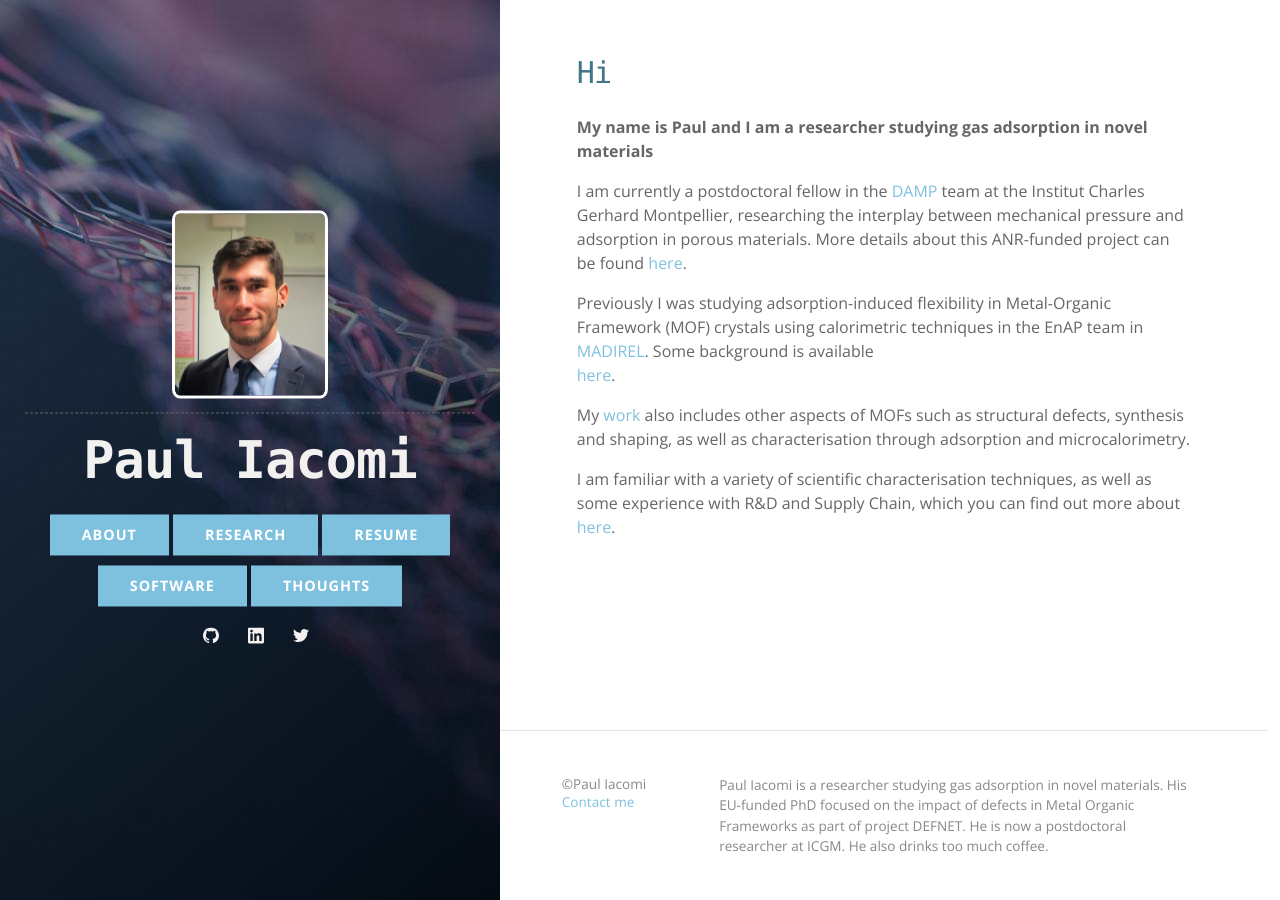
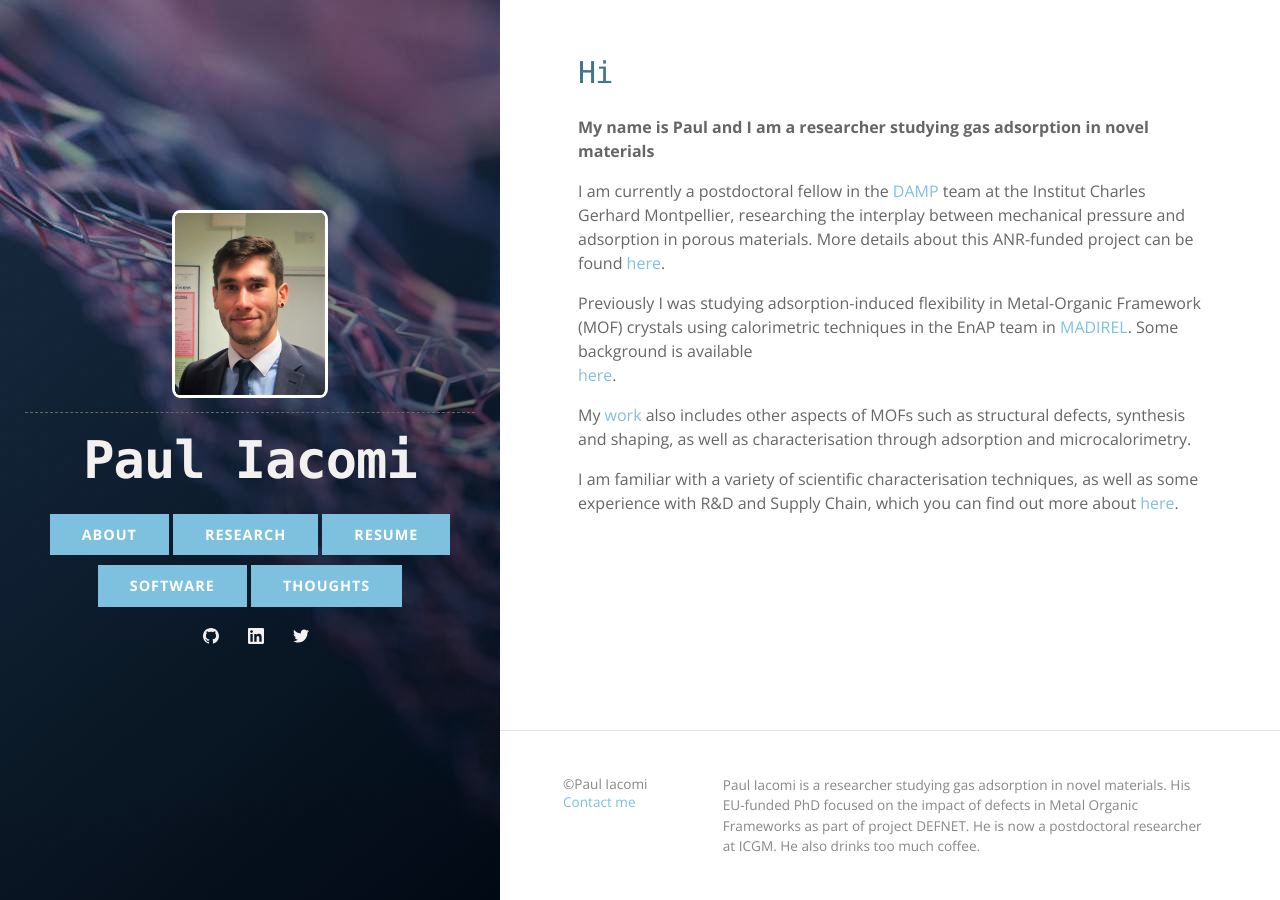
Before and after one commit to pauliacomi/pauliacomi.github.com, a Jekyll site: the page built from index.md, in a window 1280 px wide. Built offline with Jekyll 4.4.1, drawn with Linux system fonts in a browser that asks for light colours; our own code applies the rules of GitHub Pages for plain Markdown files.

Commit message:
flexbox all the things

```diff
--- a/_includes/header.html
+++ b/_includes/header.html
@@ -1,4 +1,4 @@
-<header class="header header-minimized" role="banner">
+<header class="header" role="banner">
     <div class="header-container">
         <a href="{{ '/' | relative_url}}" title="Home">
             <img class="profile-picture" src="/assets/images/me.jpg" alt="my photo" />
--- a/_sass/layout.scss
+++ b/_sass/layout.scss
@@ -1,28 +1,22 @@
 /* Header */
 
-// The header can occupy the whole screen
+// The header is a left part of a flexbox
 .header {
-    display: block;
-    position: fixed;
-    width: 100%;
-    height: 100%;
-    max-width: none;
-    z-index: 900;
+    flex: 2;
+    display: flex;
+    align-items: center;
     text-align: center;
-	background: url(../images/background.jpg) top left no-repeat #212657;
-}
-// An instance of the header which leaves room for content
-// Either located left or at the top depending on screen size
-.header-minimized {
-    width: 40%;
+    background:
+    linear-gradient(
+        140deg,
+        rgba(68, 68, 68, 0.3) 20%,
+        rgba(0, 0, 0, 0.6)),
+    url(../images/background.jpg) top left no-repeat #212657;
 
     @include large {
-        width: $header-width;
+        max-width: $header-width;
     }
     @include mobile {
-        position: relative;
-        height: auto;
-        width: 100%;
         padding-top: 5%;
     }
 }
@@ -31,23 +25,6 @@
 .header-container{
     width: 90%;
     margin: 0 auto;
-    position: relative;
-    z-index: 800;
-    top: 50%;
-    transform: translateY(-50%);
-}
-// A gradient overlay for the header image
-.header-overlay {
-    display: block;
-    position: absolute;
-    z-index: 0;
-    top: 0;
-    right: 0;
-    bottom: 0;
-    left: 0;
-    background-color: rgba(68, 68, 68, 0.1);
-    background-image: -webkit-linear-gradient(140deg, rgba(68, 68, 68, 0.3) 20%, rgba(0, 0, 0, 0.6));
-    background-image: linear-gradient(140deg,rgba(68, 68, 68, 0.3) 20%, rgba(0, 0, 0, 0.6));
 }
 .profile-picture {
     width: $profile-image-size;
@@ -123,7 +100,7 @@
     }
 }
 
-// Mobile menu trigger
+/* Mobile menu button and trigger */
 
 .nav-trigger {
     /* critical styles - hide the checkbox input */
@@ -133,7 +110,7 @@
 label[for="nav-trigger"] {
     /* critical positioning styles */
     position: fixed;
-    right: 5px; top: 5px;
+    right: 15px; top: 20px;
     z-index: 2;
     display: none;
     @include mobile {
@@ -210,15 +187,13 @@
 // It is defining content parameters as well as
 // aligning it as a function of size
 .main-content {
-    width: 60%;
-    margin-left: 40%;
 
-    @include large{
-        margin-left: $header-width;
-    }
+    flex: 3;
+
     @include mobile{
         margin-left: 0%;
         width: 100%;
+        flex: 1 auto;
     }
 
     // Stacked content/footer
--- a/_sass/main.scss
+++ b/_sass/main.scss
@@ -35,9 +35,11 @@
 body {
   margin: 0;
   padding: 0;
-  min-height: 100vh;
+  // sidebar + content flexbox
   display: flex;
-  flex-direction: column;
+  flex-flow: row wrap;
+
+  // other attributes
   color: $body-foreground;
   font-size: $base-font-size;
   line-height: $base-line-height;
```
